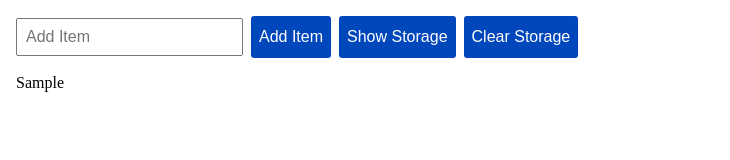
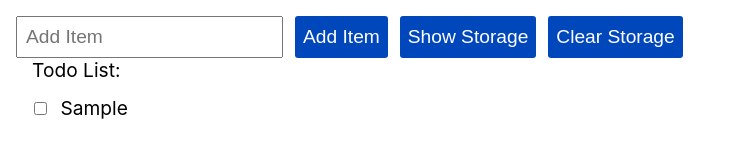
Before and after one commit to IgnaciodeNuevo/js-path, a plain HTML site: page exercises/todolist/index.html in a window 1280 px wide. Both pictures are taken after typing "Sample" into the empty fields and a click on the button "Add Item". Shown: the whole page, without its empty margins (0-730 px from the left). Drawn offline with Linux system fonts and the light colour scheme.

Commit message:
Todo list step 2

```diff
--- a/exercises/todolist/main.css
+++ b/exercises/todolist/main.css
@@ -4,15 +4,24 @@ body {
   padding: 1rem;
 }
 
-#start {
-  height: 100vh;
+legend,
+label {
+  display: block;
+  font-size: 1.2rem;
+  font-family: -apple-system, BlinkMacSystemFont, 'Segoe UI', Roboto, Oxygen, Ubuntu, Cantarell,
+    'Open Sans', 'Helvetica Neue', sans-serif;
+  margin-top: 0.5rem;
 }
 
 button,
 input {
-  font-size: 1rem;
+  font-size: 1.2rem;
   padding: 0.5rem;
   margin-right: 0.5rem;
+}
+
+fieldset {
+  border: 0;
 }
 
 button {
--- a/exercises/todolist/main.js
+++ b/exercises/todolist/main.js
@@ -2,19 +2,40 @@ const entryPoint = document.getElementById('start');
 
 function startExercise() {
   // Had problems iterating through getElementByClassName NodeList
-  entryPoint.innerHTML +=
-    "<input id='target' type='text' placeholder='Add Item'><button onclick='getData()'>Add Item</button><button onclick='showStorage()'>Show Storage</button><button onclick='clearStorage()'>Clear Storage</button>";
+  entryPoint.innerHTML += `
+    <input id='target' type='text' placeholder='Add Item'>
+    <button onclick='addItem()'>Add Item</button>
+    <button onclick='showStorage()'>Show Storage</button>
+    <button onclick='clearStorage()'>Clear Storage</button>
+    <fieldset id="myItems">
+      <legend>Todo List:</legend>
+    </fieldset>`;
 
   return entryPoint;
 }
 
-function getData() {
+function addItem() {
+  const myItems = document.getElementById('myItems');
   let value = document.getElementById('target').value;
+  let hash = Math.round(Math.random() * 1000000000000000000000);
+
+  (function trimText() {
+    return (trimedText = value.replace(/ /g, '') + hash);
+  })();
 
   if (value !== '') {
-    entryPoint.innerHTML += `<p>${value}</p>`;
-    console.log(value);
+    myItems.innerHTML += `
+    <label for="${trimedText}">
+      <input type="checkbox" id="${trimedText}">
+      ${value}
+    </label>`;
   }
+
+  (function clearInut() {
+    if (target.value != '') {
+      target.value = '';
+    }
+  })();
 }
 
 function clearStorage() {
```
